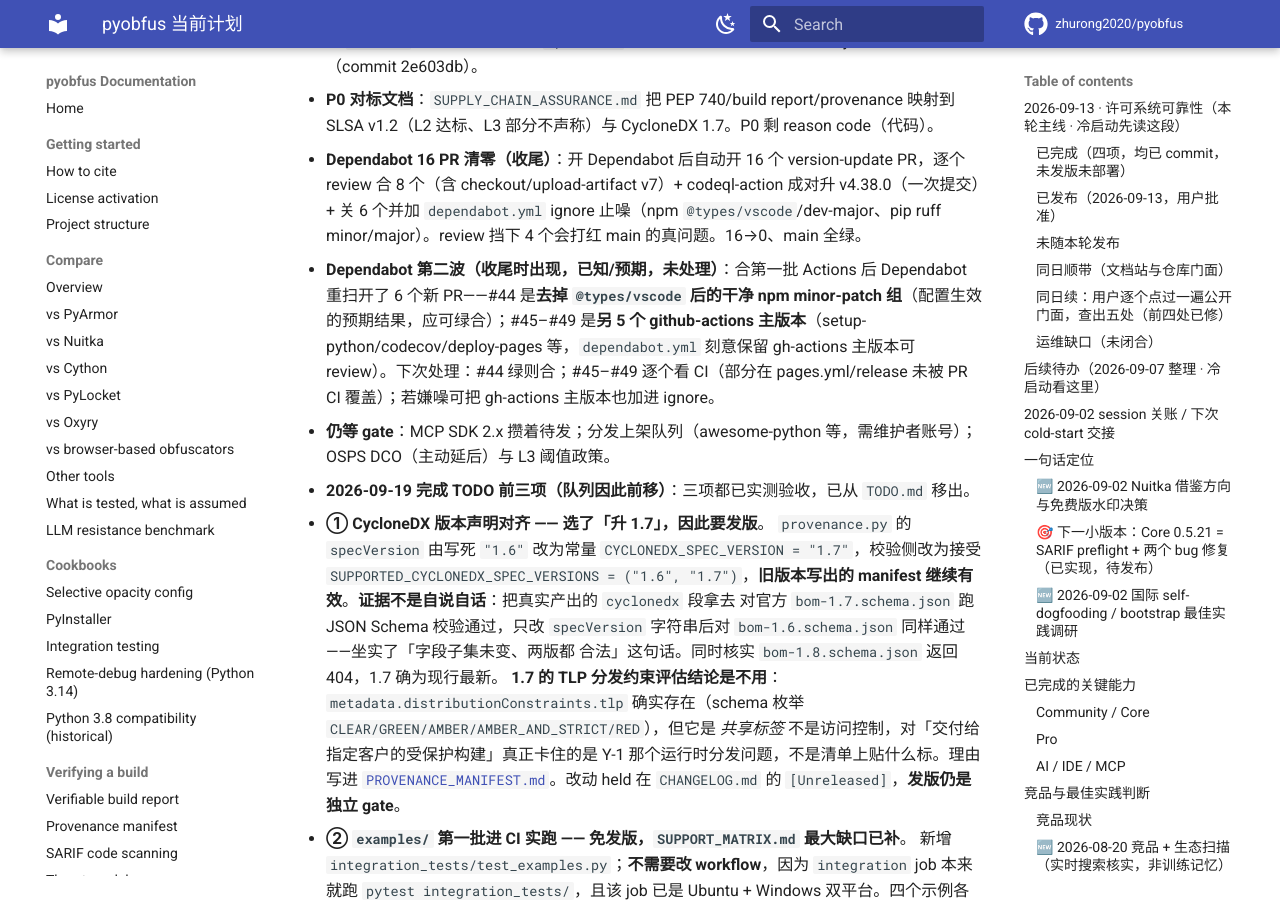
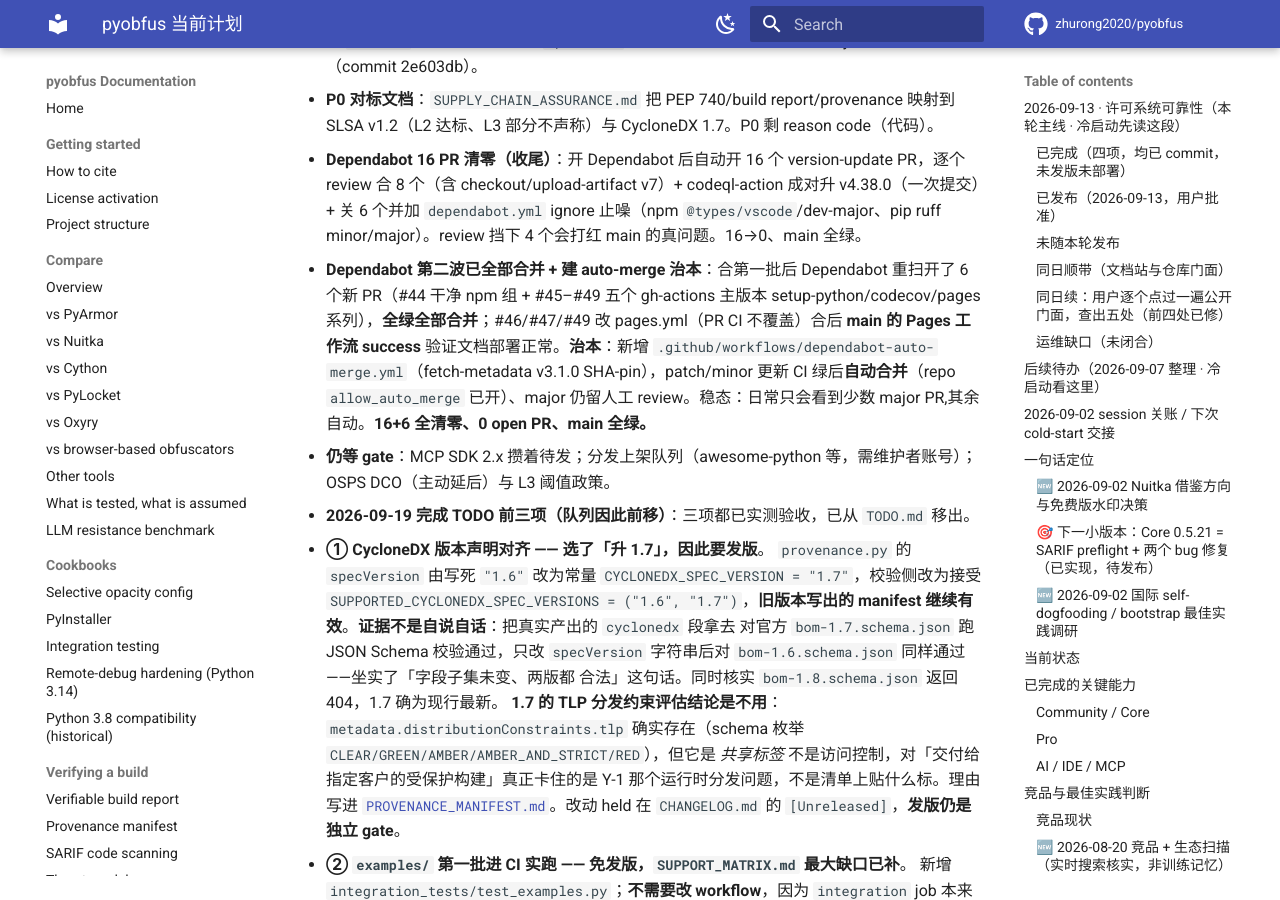
Before and after one commit to zhurong2020/pyobfus, an MkDocs documentation site: the page built from docs/CURRENT_PLAN_ZH.md, in a window 1280 px wide and 900 px high, scrolled down 3461 px. Built offline with MkDocs 1.6.1 and Material for MkDocs 9.7.7, drawn with Linux system fonts in a browser that asks for light colours; comment, search, counter and statistics services are not loaded.

Commit message:
docs(status): Dependabot second wave merged; auto-merge policy in place
All 6 follow-up PRs merged (green); pages-action bumps validated by the Pages
workflow on main. Added dependabot-auto-merge.yml (patch/minor self-merge on
green, majors reviewed), repo allow_auto_merge enabled. 0 open PRs.

Co-Authored-By: Claude Opus 4.8 <noreply@anthropic.com>

```diff
--- a/docs/CURRENT_PLAN_ZH.md
+++ b/docs/CURRENT_PLAN_ZH.md
@@ -145,7 +145,7 @@ provenance 冲突时退出码 1。⚠️ 环境陷阱：本地 venv 的 editable
   - **P0 对标文档**：`SUPPLY_CHAIN_ASSURANCE.md` 把 PEP 740/build report/provenance
     映射到 SLSA v1.2（L2 达标、L3 部分不声称）与 CycloneDX 1.7。P0 剩 reason code（代码）。
   - **Dependabot 16 PR 清零（收尾）**：开 Dependabot 后自动开 16 个 version-update PR，逐个 review 合 8 个（含 checkout/upload-artifact v7）+ codeql-action 成对升 v4.38.0（一次提交）+ 关 6 个并加 `dependabot.yml` ignore 止噪（npm `@types/vscode`/dev-major、pip ruff minor/major）。review 挡下 4 个会打红 main 的真问题。16→0、main 全绿。
-  - **Dependabot 第二波（收尾时出现，已知/预期，未处理）**：合第一批 Actions 后 Dependabot 重扫开了 6 个新 PR——#44 是**去掉 `@types/vscode` 后的干净 npm minor-patch 组**（配置生效的预期结果，应可绿合）；#45–#49 是**另 5 个 github-actions 主版本**（setup-python/codecov/deploy-pages 等，`dependabot.yml` 刻意保留 gh-actions 主版本可 review）。下次处理：#44 绿则合；#45–#49 逐个看 CI（部分在 pages.yml/release 未被 PR CI 覆盖）；若嫌噪可把 gh-actions 主版本也加进 ignore。
+  - **Dependabot 第二波已全部合并 + 建 auto-merge 治本**：合第一批后 Dependabot 重扫开了 6 个新 PR（#44 干净 npm 组 + #45–#49 五个 gh-actions 主版本 setup-python/codecov/pages 系列），**全绿全部合并**；#46/#47/#49 改 pages.yml（PR CI 不覆盖）合后 **main 的 Pages 工作流 success** 验证文档部署正常。**治本**：新增 `.github/workflows/dependabot-auto-merge.yml`（fetch-metadata v3.1.0 SHA-pin），patch/minor 更新 CI 绿后**自动合并**（repo `allow_auto_merge` 已开）、major 仍留人工 review。稳态：日常只会看到少数 major PR,其余自动。**16+6 全清零、0 open PR、main 全绿。**
   - **仍等 gate**：MCP SDK 2.x 攒着待发；分发上架队列（awesome-python 等，需维护者账号）；OSPS DCO（主动延后）与 L3 阈值政策。
 - **2026-09-19 完成 TODO 前三项（队列因此前移）**：三项都已实测验收，已从
   `TODO.md` 移出。
```
